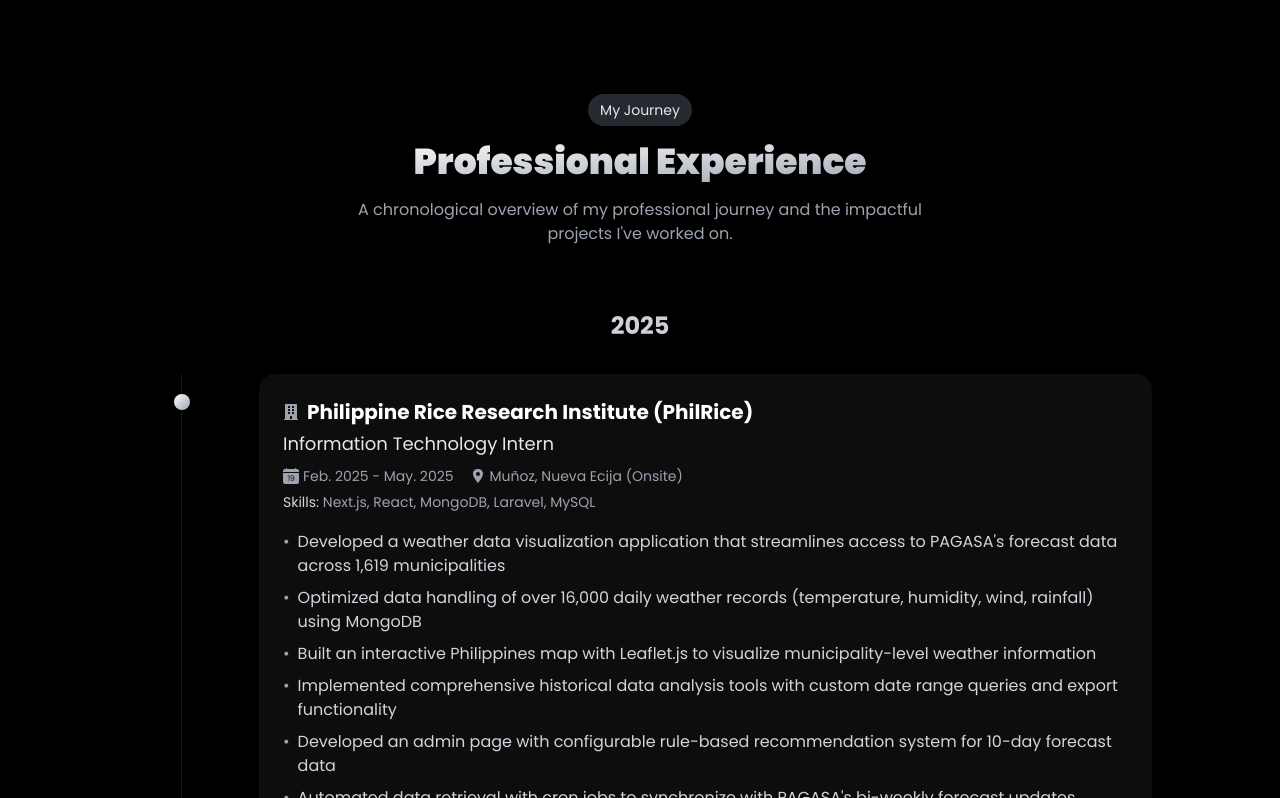
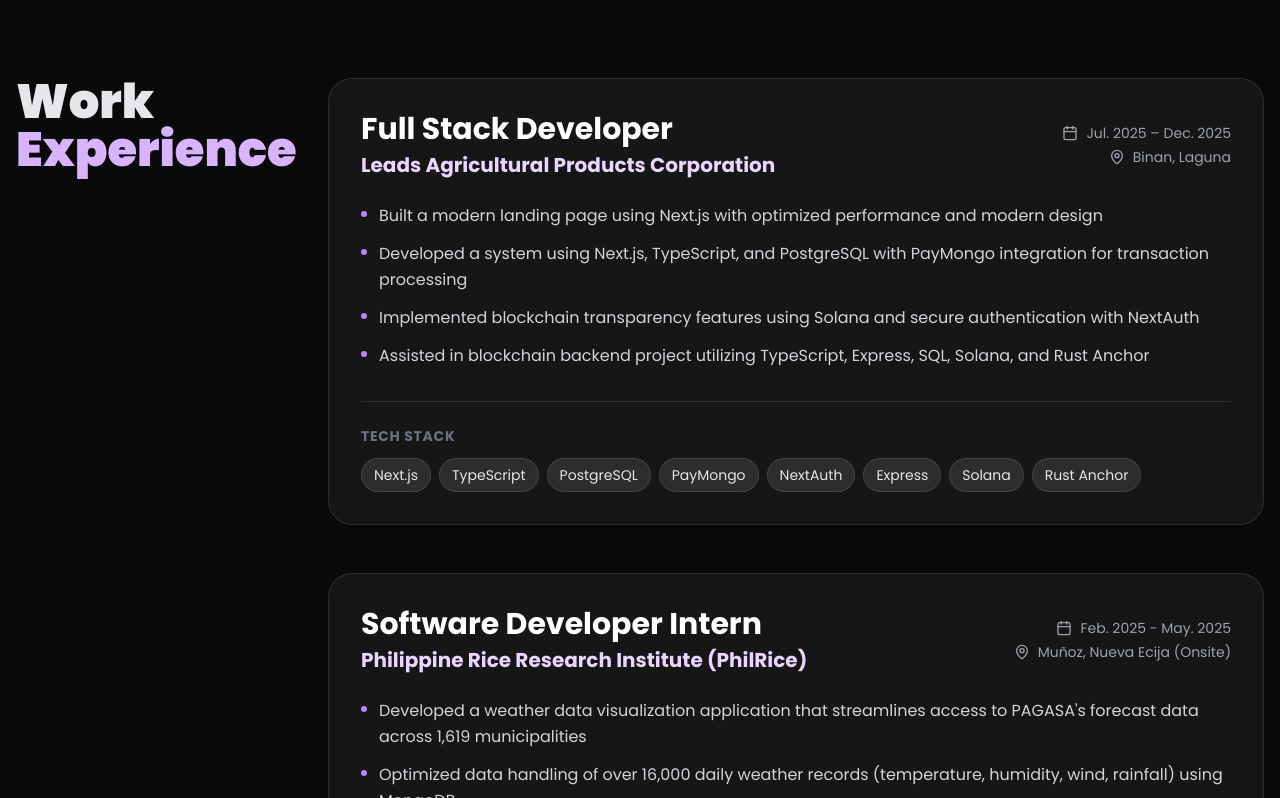
Before and after one commit to hyxenon/portfolio, a Next.js app: page / in a window 1280 px wide. Shown: the part 802-1600 px from the top of the page. Built offline with nearby package versions, Linux system fonts and the light colour scheme.

Commit message:
Fix Responsive issue and update contents

```diff
--- a/app/page.tsx
+++ b/app/page.tsx
@@ -12,7 +12,6 @@
     <>
       <Navbar />
       <Hero />
-      <div id="experience"></div>
       <Experience />
       <Stack />
       {/* <LogoAnimation /> */}
--- a/components/Experience.tsx
+++ b/components/Experience.tsx
@@ -1,97 +1,24 @@
 "use client";
 import { motion } from "framer-motion";
-import { BsCalendarDateFill } from "react-icons/bs";
-import { FaBuilding } from "react-icons/fa";
-import { IoLocationSharp } from "react-icons/io5";
+import { Calendar, MapPin } from "lucide-react";
 
-interface ExperienceItemProps {
-  title: string;
-  company: string;
-  date: string;
-  location: string;
-  skills: string;
-  responsibilities: string[];
-  index: number;
-}
-
-const ExperienceItem = ({
-  title,
-  company,
-  date,
-  location,
-  skills,
-  responsibilities,
-  index,
-}: ExperienceItemProps) => {
-  const isEven = index % 2 === 0;
-
-  return (
-    <motion.div
-      initial={{ opacity: 0, y: 20 }}
-      whileInView={{ opacity: 1, y: 0 }}
-      viewport={{ once: true }}
-      transition={{ duration: 0.5, delay: index * 0.2 }}
-      className="relative mb-12 md:mb-8 md:grid md:grid-cols-8 md:gap-6"
-    >
-      {/* Timeline dot and line */}
-      <div className="hidden md:col-span-1 md:flex md:justify-center">
-        <div className="relative flex h-full w-full flex-col items-center">
-          <div className="h-full w-px bg-gray-500/20"></div>
-          <div className="absolute top-5 h-4 w-4 rounded-full bg-gradient-to-br from-white to-gray-400"></div>
-        </div>
-      </div>
-
-      {/* Experience content */}
-      <div
-        className={`md:col-span-7 ${
-          isEven ? "md:col-start-2" : "md:col-start-2"
-        }`}
-      >
-        <div className="rounded-2xl bg-white/5 p-6 backdrop-blur-sm transition-all hover:bg-white/10">
-          <div className="mb-1 flex items-center gap-2">
-            <FaBuilding className="text-gray-400" />
-            <h3 className="font-bold text-xl text-white">{company}</h3>
-          </div>
-
-          <h4 className="mb-2 text-lg font-medium text-white/90">{title}</h4>
-
-          <div className="mb-1 flex flex-wrap items-center gap-x-4 text-sm text-gray-400">
-            <div className="flex items-center gap-1">
-              <BsCalendarDateFill className="h-4 w-4" />
-              <span>{date}</span>
-            </div>
-
-            <div className="flex items-center gap-1">
-              <IoLocationSharp className="h-4 w-4" />
-              <span>{location}</span>
-            </div>
-          </div>
-
-          <div className="mb-4">
-            <span className="text-sm text-gray-400">
-              <span className="font-medium text-gray-300">Skills: </span>
-              {skills}
-            </span>
-          </div>
-
-          <ul className="space-y-2">
-            {responsibilities.map((responsibility, i) => (
-              <li key={i} className="flex gap-2 text-gray-300">
-                <span className="text-gray-400">•</span>
-                <span>{responsibility}</span>
-              </li>
-            ))}
-          </ul>
-        </div>
-      </div>
-    </motion.div>
-  );
-};
-
-const Experience = () => {
 const experiences = [
     {
-      title: "Information Technology Intern",
+    title: "Full Stack Developer",
+    company: "Leads Agricultural Products Corporation",
+    date: "Jul. 2025 – Dec. 2025",
+    location: "Binan, Laguna",
+    skills: "Next.js, TypeScript, PostgreSQL, PayMongo, NextAuth, Express, Solana, Rust Anchor",
+    responsibilities: [
+      "Built a modern landing page using Next.js with optimized performance and modern design",
+      "Developed a system using Next.js, TypeScript, and PostgreSQL with PayMongo integration for transaction processing",
+      "Implemented blockchain transparency features using Solana and secure authentication with NextAuth",
+      "Assisted in blockchain backend project utilizing TypeScript, Express, SQL, Solana, and Rust Anchor",
+    ],
+    year: 2025,
+  },
+  {
+    title: "Software Developer Intern",
     company: "Philippine Rice Research Institute (PhilRice)",
     date: "Feb. 2025 - May. 2025",
     location: "Muñoz, Nueva Ecija (Onsite)",
@@ -111,90 +38,102 @@
     company: "Freelance",
     date: "Jan. 2024 - Feb. 2025",
     location: "Remote",
-      skills: "Next.js, React, MongoDB, Laravel, MySQL",
+    skills: "Next.js, React, MongoDB, Laravel, PostgresSQL, AI Integration",
     responsibilities: [
       "Developed a research repository web application for an educational institution using Next.js",
       "Implemented authentication systems and integrated PayMongo payment processing for client applications",
       "Created custom data visualization components and AI-powered analytics dashboards",
-        "Translated client wireframes into fully responsive web solutions with cross-browser compatibility",
+      "Converted client UI/UX designs into fully functional, responsive web applications",
     ],
     year: 2024,
   },
 ];
 
-  // Group experiences by year
-  const experiencesByYear = experiences.reduce((groups, experience) => {
-    const year = experience.year;
-    if (!groups[year]) {
-      groups[year] = [];
-    }
-    groups[year].push(experience);
-    return groups;
-  }, {} as Record<number, typeof experiences>);
-
-  // Get years in descending order
-  const years = Object.keys(experiencesByYear)
-    .map(Number)
-    .sort((a, b) => b - a);
+const Experience = () => {
   return (
-    <motion.section className="relative py-24 px-4 bg-black text-gray-200">
-      <div className="container mx-auto max-w-5xl">
-        <div className="mb-16 text-center">
-          <motion.div
+    <section className="py-20 text-white" id="experience">
+      <div className="container mx-auto flex flex-col xl:flex-row px-4">
+        {/* Left Column: Sticky Title */}
+        <div className="xl:w-1/4 pr-8 mb-12 xl:mb-0">
+          <motion.h2
             initial={{ opacity: 0, y: 20 }}
             whileInView={{ opacity: 1, y: 0 }}
+            transition={{ duration: 0.5 }}
             viewport={{ once: true }}
-            transition={{ duration: 0.5 }}
+            className="text-5xl font-extrabold sticky top-20 text-gray-200"
           >
-            <h2 className="inline-block rounded-full bg-gray-600/50 px-3 py-1.5 text-sm mb-4">
-              My Journey
-            </h2>
-            <h3 className="max-w-2xl mx-auto text-4xl font-black bg-gradient-to-br from-white to-gray-400 bg-clip-text text-transparent">
-              Professional Experience
-            </h3>
-            <p className="mt-4 max-w-xl mx-auto text-gray-400">
-              {" "}
-              A chronological overview of my professional journey and the
-              impactful projects I&apos;ve worked on.
-            </p>
-          </motion.div>
+            Work <br /> <span className="text-purple-300">Experience</span>
+          </motion.h2>
         </div>
 
-        {years.map((year) => (
-          <div key={year} className="mb-12">
-            <motion.h3
-              className="text-2xl font-bold mb-8 text-center bg-gradient-to-r from-white to-gray-400 bg-clip-text text-transparent"
-              initial={{ opacity: 0, y: 10 }}
+        {/* Right Column: Content */}
+        <div className="xl:w-3/4 space-y-12">
+          {experiences.map((exp, index) => (
+            <motion.div
+              key={index}
+              initial={{ opacity: 0, y: 20 }}
               whileInView={{ opacity: 1, y: 0 }}
+              transition={{ duration: 0.5, delay: index * 0.1 }}
               viewport={{ once: true }}
-              transition={{ duration: 0.4 }}
+              // GLASS CARD DESIGN from design.json
+              className="bg-white/5 border border-white/10 p-8 rounded-3xl backdrop-blur-md shadow-xl hover:bg-white/10 transition-colors duration-300"
             >
-              {year}
-            </motion.h3>
-            <div className="relative">
-              {/* Timeline line for larger screens */}
-              <div className="absolute left-1/2 top-0 hidden h-full w-px -translate-x-1/2 bg-gray-500/20 md:block"></div>
+              {/* Header: Date & Company */}
+              <div className="flex flex-col xl:flex-row justify-between items-start xl:items-center mb-6 gap-4">
+                <div>
+                  <h3 className="text-3xl font-bold text-white mb-1">
+                    {exp.title}
+                  </h3>
+                  <p className="text-xl text-purple-200 font-semibold">
+                    {exp.company}
+                  </p>
+                </div>
+                <div className="text-right text-gray-400 flex flex-col items-start xl:items-end gap-1">
+                  <div className="flex items-center gap-2">
+                    <Calendar className="w-4 h-4" />
+                    <span className="text-sm font-medium">{exp.date}</span>
+                  </div>
+                  <div className="flex items-center gap-2">
+                    <MapPin className="w-4 h-4" />
+                    <span className="text-sm font-medium">{exp.location}</span>
+                  </div>
+                </div>
+              </div>
 
-              {/* Experience items */}
-              <div className="space-y-8">
-                {experiencesByYear[year].map((experience, index) => (
-                  <ExperienceItem
-                    key={index}
-                    index={index}
-                    title={experience.title}
-                    company={experience.company}
-                    date={experience.date}
-                    location={experience.location}
-                    skills={experience.skills}
-                    responsibilities={experience.responsibilities}
-                  />
+              {/* Responsibilities List */}
+              <div className="mb-8">
+                <ul className="space-y-3">
+                  {exp.responsibilities.map((resp, i) => (
+                    <li key={i} className="flex items-start gap-3 text-gray-300 leading-relaxed">
+                      <span className="mt-2 w-1.5 h-1.5 rounded-full bg-purple-400 flex-shrink-0" />
+                      {resp}
+                    </li>
+                  ))}
+                </ul>
+              </div>
+
+              {/* Skills Badges */}
+              <div className="border-t border-white/10 pt-6">
+                <p className="text-sm text-gray-500 mb-3 uppercase tracking-wider font-semibold">
+                  Tech Stack
+                </p>
+                <div className="flex flex-wrap gap-2">
+                  {exp.skills.split(", ").map((skill, i) => (
+                    <span
+                      key={i}
+                      // BADGE DESIGN from design.json
+                      className="px-3 py-1.5 rounded-full bg-white/10 border border-white/10 text-sm text-gray-200 hover:bg-purple-500/20 hover:text-purple-200 transition-colors cursor-default"
+                    >
+                      {skill}
+                    </span>
                   ))}
                 </div>
               </div>
-          </div>
+            </motion.div>
           ))}
         </div>
-    </motion.section>
+      </div>
+    </section>
   );
 };
 
--- a/components/Services.tsx
+++ b/components/Services.tsx
@@ -22,11 +22,11 @@
 const Services = () => {
   return (
     <section className="text-white py-20">
-      <div className="container mx-auto flex flex-col md:flex-row">
-        <div className="md:w-1/4 pr-8 mb-12 md:mb-0">
+      <div className="container mx-auto flex flex-col xl:flex-row">
+        <div className="xl:w-1/4 pr-8 mb-12 xl:mb-0">
           <h2 className="text-6xl  font-extrabold sticky top-20">SERVICES</h2>
         </div>
-        <div className="md:w-3/4">
+        <div className="xl:w-3/4">
           {services.map((service) => (
             <div key={service.id} className="mb-16 flex items-start">
               <div className="text-purple-300 font-bold text-5xl mr-6">
--- a/components/Stack.tsx
+++ b/components/Stack.tsx
@@ -5,14 +5,20 @@
 import { SiJavascript, SiMongodb, SiMysql, SiTypescript } from "react-icons/si";
 import { TbBrandNextjs } from "react-icons/tb";
 
+import { FaPython, FaVuejs } from "react-icons/fa";
+import { SiNuxtdotjs } from "react-icons/si";
+
 const stackItems = [
   { id: 5, name: "Next.js", icon: TbBrandNextjs, color: "#000000" },
   { id: 1, name: "React", icon: FaReact, color: "#61DAFB" },
   { id: 6, name: "Angular", icon: FaAngular, color: "#dc2626" },
+  { id: 12, name: "Vue", icon: FaVuejs, color: "#42b883" },
   { id: 10, name: "Laravel", icon: FaLaravel, color: "#dc2626" },
+  { id: 13, name: "Nuxt", icon: SiNuxtdotjs, color: "#00dc82" },
   { id: 2, name: "Node.js", icon: IoLogoNodejs, color: "#339933" },
   { id: 3, name: "TypeScript", icon: SiTypescript, color: "#3178C6" },
   { id: 7, name: "JavaScript", icon: SiJavascript, color: "#facc15" },
+  { id: 14, name: "Python", icon: FaPython, color: "#3776AB" },
   { id: 4, name: "MongoDB", icon: SiMongodb, color: "#47A248" },
   { id: 8, name: "MySQL", icon: SiMysql, color: "#3b82f6" },
   { id: 9, name: "PostgreSQL", icon: BiLogoPostgresql, color: "#075985" },
```
Also changed, not shown: components/Hero.tsx (+8 -8 lines), components/KeyMetrics.tsx (+2 -7 lines), design.json (added, +99 -0 lines), 2 other files (tests, documents, lock files or other folders). Lines whose indentation alone changed are shown as unchanged.
